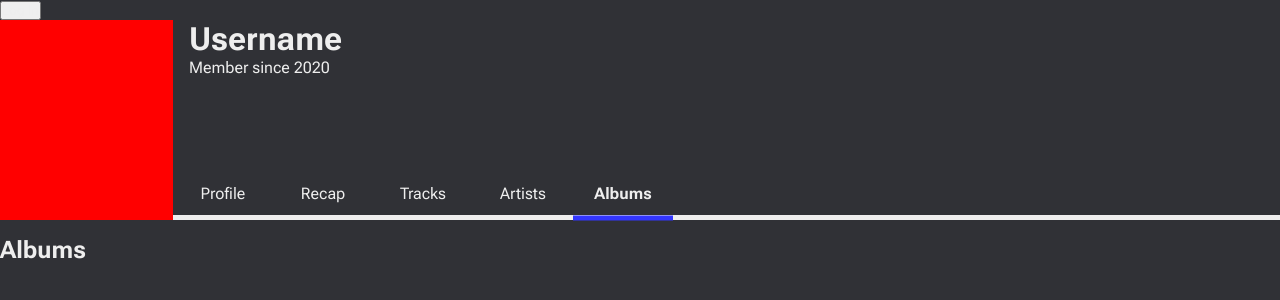
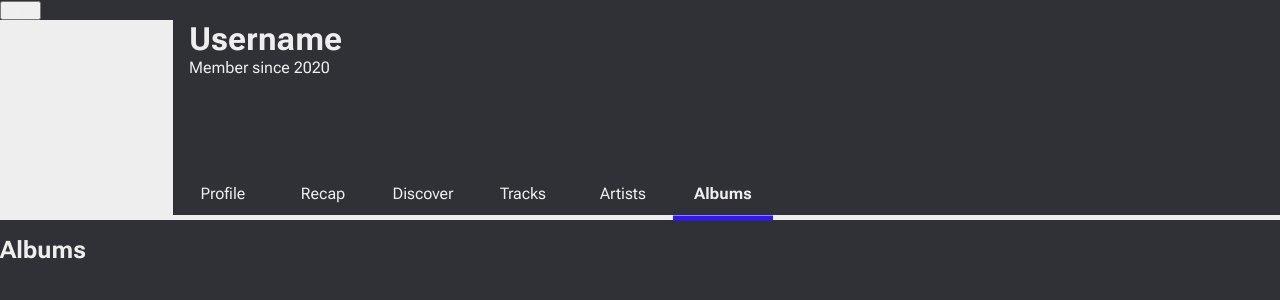
Before and after one commit to danchance/soundtrack-web, a Next.js app: page /user/1/albums in a window 1280 px wide. Shown: the top 300 px of the page. Built offline with nearby package versions, Linux system fonts and the light colour scheme; no server answers.

Commit message:
refactor profile nav

```diff
--- a/src/components/profile_nav.tsx
+++ b/src/components/profile_nav.tsx
@@ -8,6 +8,7 @@ import { useState } from 'react';
 export enum UserPage {
   PROFILE = 'Profile',
   RECAP = 'Recap',
+  DISCOVER = 'Discover',
   TRACKS = 'Tracks',
   ARTISTS = 'Artists',
   ALBUMS = 'Albums'
@@ -26,46 +27,37 @@ const ProfileNav = ({ user, page }: { user: string; page: UserPage }) => {
     <div className={styles['navigation']}>
       <ul>
         <li
-          className={[
-            styles['list'],
-            active === UserPage.PROFILE && styles['active']
-          ].join(' ')}
+          className={active === UserPage.PROFILE ? styles['active'] : ''}
           onClick={() => setActive(UserPage.PROFILE)}
         >
           <Link href={`${path}`}>Profile</Link>
         </li>
         <li
-          className={[
-            styles['list'],
-            active === UserPage.RECAP && styles['active']
-          ].join(' ')}
+          className={active === UserPage.RECAP ? styles['active'] : ''}
           onClick={() => setActive(UserPage.RECAP)}
         >
           <Link href={`${path}/recap`}>Recap</Link>
         </li>
         <li
-          className={[
-            styles['list'],
-            active === UserPage.TRACKS && styles['active']
-          ].join(' ')}
+          className={active === UserPage.DISCOVER ? styles['active'] : ''}
+          onClick={() => setActive(UserPage.DISCOVER)}
+        >
+          <Link href={`${path}/discover`}>Discover</Link>
+        </li>
+        <li
+          className={active === UserPage.TRACKS ? styles['active'] : ''}
           onClick={() => setActive(UserPage.TRACKS)}
         >
           <Link href={`${path}/tracks`}>Tracks</Link>
         </li>
         <li
-          className={[
-            styles['list'],
-            active === UserPage.ARTISTS && styles['active']
-          ].join(' ')}
+          className={active === UserPage.ARTISTS ? styles['active'] : ''}
           onClick={() => setActive(UserPage.ARTISTS)}
         >
           <Link href={`${path}/artists`}>Artists</Link>
         </li>
         <li
-          className={[
-            styles['list'],
-            active === UserPage.ALBUMS && styles['active']
-          ].join(' ')}
+          className={active === UserPage.ALBUMS ? styles['active'] : ''}
           onClick={() => setActive(UserPage.ALBUMS)}
         >
           <Link href={`${path}/albums`}>Albums</Link>
--- a/src/pages/user/[user]/albums.tsx
+++ b/src/pages/user/[user]/albums.tsx
@@ -1,5 +1,5 @@
 import { UserPage } from '@/components/profile_nav';
-import UserLayout from '@/components/user_layout';
+import ProfileLayout from '@/components/user_layout';
 import styles from '@/styles/pages/user/albums.module.sass';
 import { ReactElement } from 'react';
 
@@ -15,7 +15,7 @@ const Albums = () => {
 };
 
 Albums.getLayout = function getLayout(page: ReactElement) {
-  return <UserLayout page={UserPage.ALBUMS}>{page}</UserLayout>;
+  return <ProfileLayout page={UserPage.ALBUMS}>{page}</ProfileLayout>;
 };
 
 export default Albums;
--- a/src/pages/user/[user]/artists.tsx
+++ b/src/pages/user/[user]/artists.tsx
@@ -1,5 +1,5 @@
 import { UserPage } from '@/components/profile_nav';
-import UserLayout from '@/components/user_layout';
+import ProfileLayout from '@/components/user_layout';
 import styles from '@/styles/pages/user/artists.module.sass';
 import { ReactElement } from 'react';
 
@@ -15,7 +15,7 @@ const Artists = () => {
 };
 
 Artists.getLayout = function getLayout(page: ReactElement) {
-  return <UserLayout page={UserPage.ARTISTS}>{page}</UserLayout>;
+  return <ProfileLayout page={UserPage.ARTISTS}>{page}</ProfileLayout>;
 };
 
 export default Artists;
--- a/src/pages/user/[user]/index.tsx
+++ b/src/pages/user/[user]/index.tsx
@@ -1,4 +1,4 @@
-import UserLayout from '@/components/user_layout';
+import ProfileLayout from '@/components/user_layout';
 import styles from '@/styles/pages/user/profile.module.sass';
 import { NextPageWithLayout } from '@/pages/_app';
 import { ReactElement } from 'react';
@@ -13,7 +13,7 @@ const Profile: NextPageWithLayout = () => {
   const user = router.query.user as string;
 
   return (
-    <div className={styles['profile']}>
+    <div className={styles['overview']}>
       <h2>Tracks</h2>
       <h2>Albums</h2>
       <h2>Artists</h2>
@@ -22,7 +22,7 @@ const Profile: NextPageWithLayout = () => {
 };
 
 Profile.getLayout = function getLayout(page: ReactElement) {
-  return <UserLayout page={UserPage.PROFILE}>{page}</UserLayout>;
+  return <ProfileLayout page={UserPage.PROFILE}>{page}</ProfileLayout>;
 };
 
 export default Profile;
--- a/src/pages/user/[user]/recap.tsx
+++ b/src/pages/user/[user]/recap.tsx
@@ -1,5 +1,5 @@
 import { UserPage } from '@/components/profile_nav';
-import UserLayout from '@/components/user_layout';
+import ProfileLayout from '@/components/user_layout';
 import styles from '@/styles/pages/user/recap.module.sass';
 import { ReactElement } from 'react';
 
@@ -15,7 +15,7 @@ const Recap = () => {
 };
 
 Recap.getLayout = function getLayout(page: ReactElement) {
-  return <UserLayout page={UserPage.RECAP}>{page}</UserLayout>;
+  return <ProfileLayout page={UserPage.RECAP}>{page}</ProfileLayout>;
 };
 
 export default Recap;
--- a/src/pages/user/[user]/tracks.tsx
+++ b/src/pages/user/[user]/tracks.tsx
@@ -1,5 +1,5 @@
 import { UserPage } from '@/components/profile_nav';
-import UserLayout from '@/components/user_layout';
+import ProfileLayout from '@/components/user_layout';
 import styles from '@/styles/pages/user/tracks.module.sass';
 import { ReactElement } from 'react';
 
@@ -15,7 +15,7 @@ const Tracks = () => {
 };
 
 Tracks.getLayout = function getLayout(page: ReactElement) {
-  return <UserLayout page={UserPage.TRACKS}>{page}</UserLayout>;
+  return <ProfileLayout page={UserPage.TRACKS}>{page}</ProfileLayout>;
 };
 
 export default Tracks;
--- /dev/null
+++ b/src/styles/components/profile_layout.module.sass
@@ -0,0 +1,19 @@
+.profile
+
+  .header
+    display: flex
+    margin-bottom: 1rem
+
+    .image
+      width: 200px
+      height: 200px
+      background-color: #eeeeee
+
+    .info
+      display: flex
+      flex-direction: column
+      justify-content: space-between
+      width: 100%
+
+      .text
+        margin-left: 1rem
--- a/src/styles/components/profile_nav.module.sass
+++ b/src/styles/components/profile_nav.module.sass
@@ -1,4 +1,5 @@
-@use "../variables"
+@use '../variables'
+@use 'sass:color'
 
 .navigation
   position: relative
@@ -10,46 +11,24 @@
     li
       position: relative
       min-width: variables.$profile-nav-item-width
-      padding-bottom: 0.75rem
 
       a
         position: relative
         display: flex
         justify-content: center
+        padding-bottom: 0.75rem
         text-decoration: none
 
       &.active
         font-weight: 700
 
-      &:nth-child(1).active ~ .indicator
-        transform: translateX(calc(variables.$profile-nav-item-width * 0))
+      @for $i from 1 through 6
+        &:nth-child(#{$i}).active ~ .indicator
+          transform: translateX(calc(($i - 1) * variables.$profile-nav-item-width))
 
-      &:nth-child(2).active ~ .indicator
-        transform: translateX(calc(variables.$profile-nav-item-width * 1))
-
-      &:nth-child(3).active ~ .indicator
-        transform: translateX(calc(variables.$profile-nav-item-width * 2))
-
-      &:nth-child(4).active ~ .indicator
-        transform: translateX(calc(variables.$profile-nav-item-width * 3))
-
-      &:nth-child(5).active ~ .indicator
-        transform: translateX(calc(variables.$profile-nav-item-width * 4))
-
-      &:nth-child(1).active ~ .indicator::before
-        background-color: #33B6FF
-
-      &:nth-child(2).active ~ .indicator::before
-        background-color: #3396ff
-
-      &:nth-child(3).active ~ .indicator::before
-        background-color: #3376ff
-
-      &:nth-child(4).active ~ .indicator::before
-        background-color: #3356ff
-
-      &:nth-child(5).active ~ .indicator::before
-        background-color: #3336ff
+      @for $i from 1 through 6
+        &:nth-child(#{$i}).active ~ .indicator::before
+          background-color: color.adjust(rgb(51, 182, 255), $green: -32 * ($i - 1))
 
     .indicator
       position: absolute
--- a/src/styles/pages/user/profile.module.sass
+++ b/src/styles/pages/user/profile.module.sass
@@ -1,21 +1 @@
-.profile
-  // background-color: green
-  min-height: 100%
-
-  .header
-    display: flex
-    margin-bottom: 1rem
-
-    .image
-      width: 200px
-      height: 200px
-      background-color: red
-
-    .info
-      display: flex
-      flex-direction: column
-      justify-content: space-between
-      width: 100%
-
-      .text
-        margin-left: 1rem
+.overview
```
Also changed, not shown: src/components/user_layout.tsx (+4 -4 lines), src/pages/user/[user]/discover.tsx (added, +21 -0 lines), src/styles/pages/user/discover.module.sass (added).
